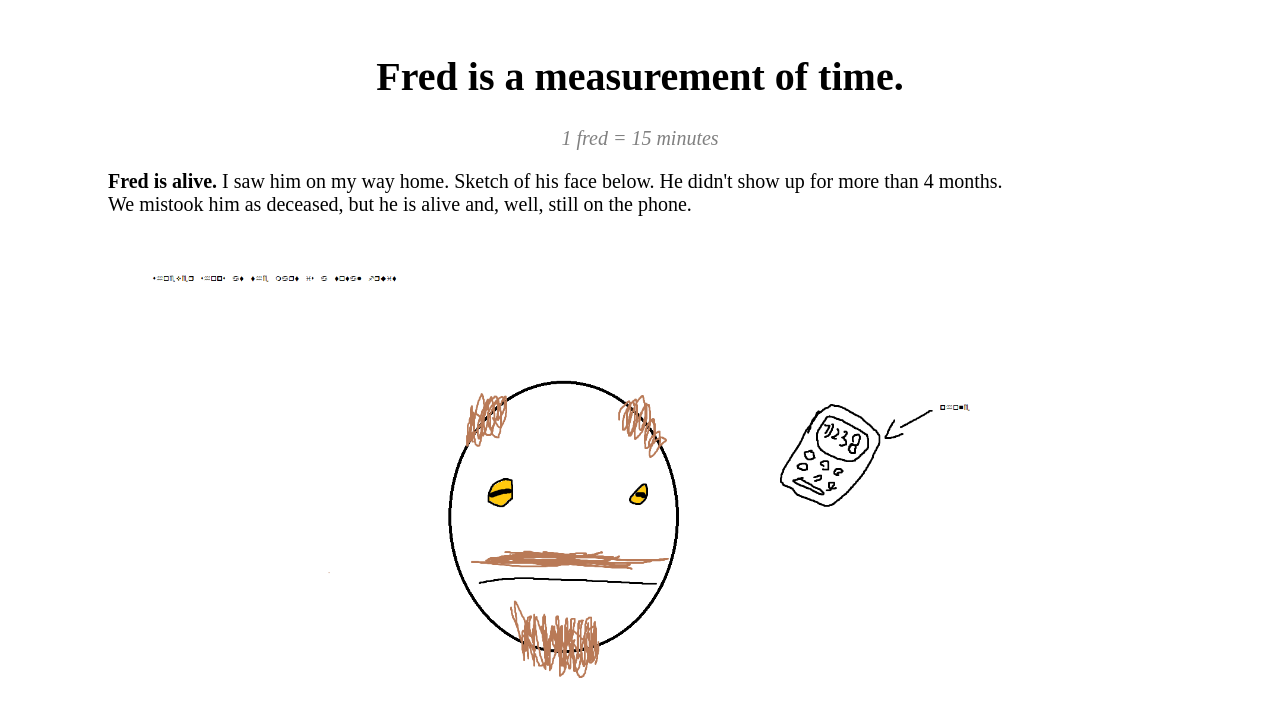
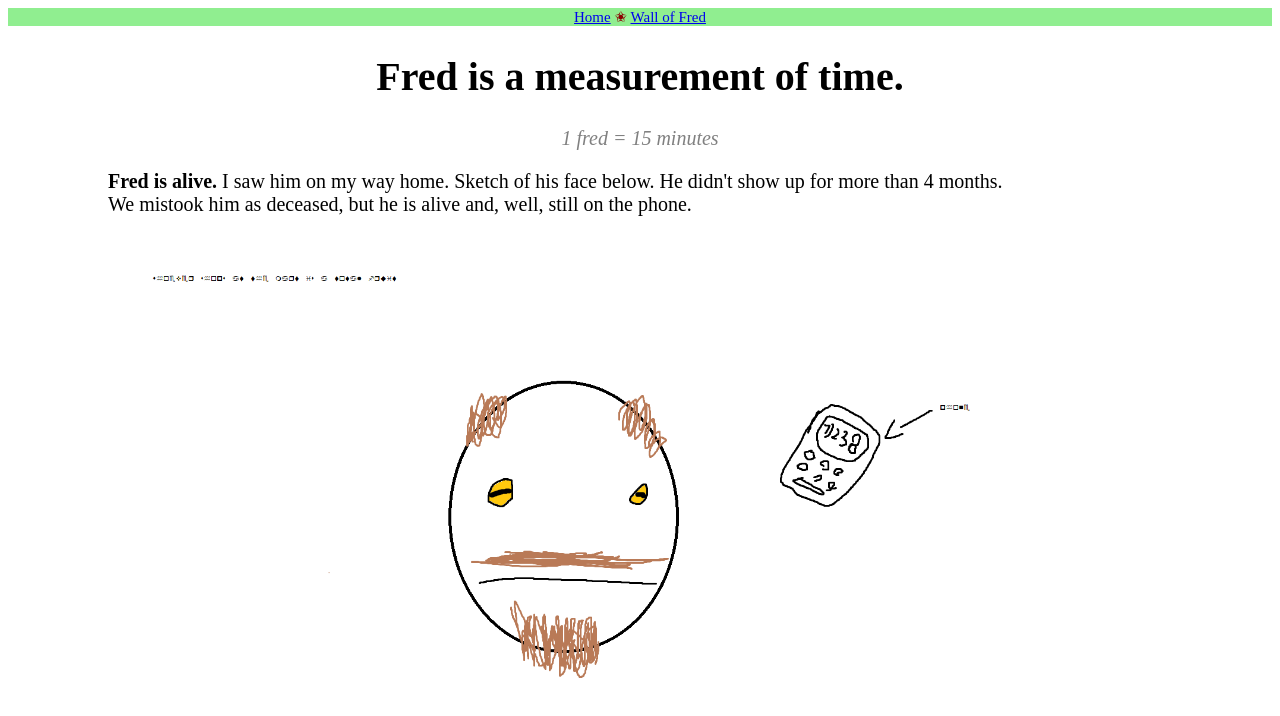
Before and after one commit to Fredlives/fredlives.github.io, a plain HTML site: page index.html in a window 1280 px wide. Drawn offline with Linux system fonts and the light colour scheme.

Commit message:
half-made the wall now

```diff
--- a/index.html
+++ b/index.html
@@ -8,14 +8,19 @@
       padding-right: 100px;
       font-size: 20px
   }
-  div.ratiothing {
-      text-align: right;
-      font-style: italic;
-      color: gray
+  div.navbar {
+      font-size: 15px;
+      text-align: center;
+      color: darkred;
+      background-color: lightgreen;
   }
 </style>
 
-<body><br>
+<body>
+  <div class="navbar">
+    <a href="https://fredisalive.github.io">Home</a> ✬
+    <a href="https://fredisalive.github.io/wall">Wall of Fred</a>
+  </div>
   <div class="textpar">
     <h1><center>Fred is a measurement of time.</center></h1>
     <span style="text-align: center; font-style: italic; color: gray"><p>
```
Also changed, not shown: wall.html (added, +25 -0 lines).
